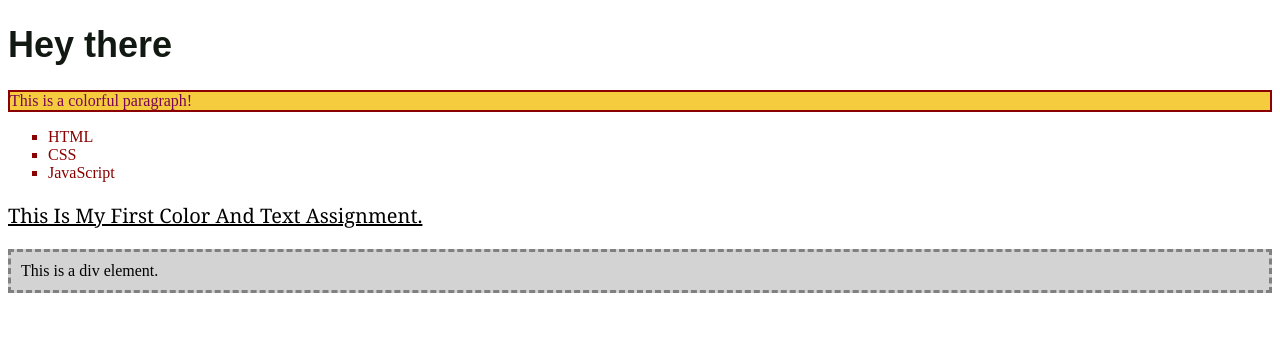
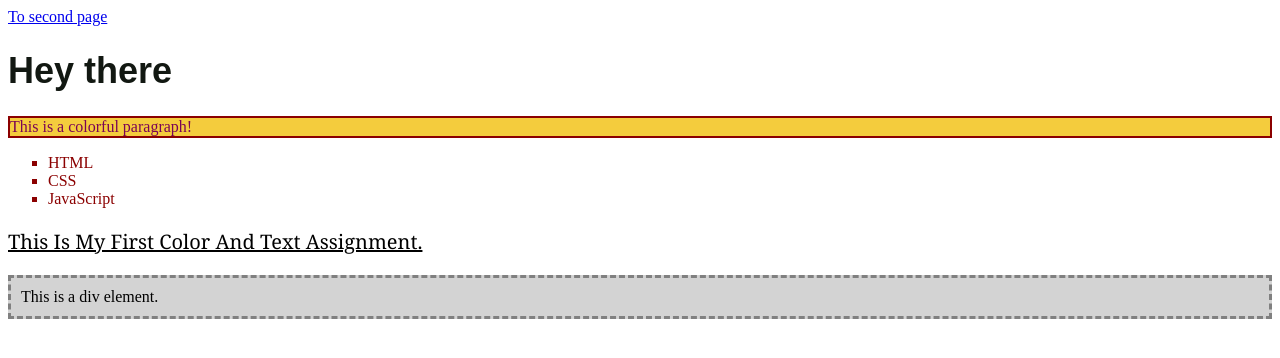
Before and after one commit to Liinu1206/Module-3---Hands-on-assignment, a plain HTML site: page index.html in a window 1280 px wide. Drawn offline with Linux system fonts and the light colour scheme.

Commit message:
Update index.html
Add navigation link to second page

```diff
--- a/index.html
+++ b/index.html
@@ -7,6 +7,10 @@
     <link rel="stylesheet" href="styles.css">
 </head>
 <body>
+
+    <div class="nav-link">
+        <a href="second.html">To second page</a>
+    </div>
 
     <h1 class="header-example">Hey there</h1>
 
```
